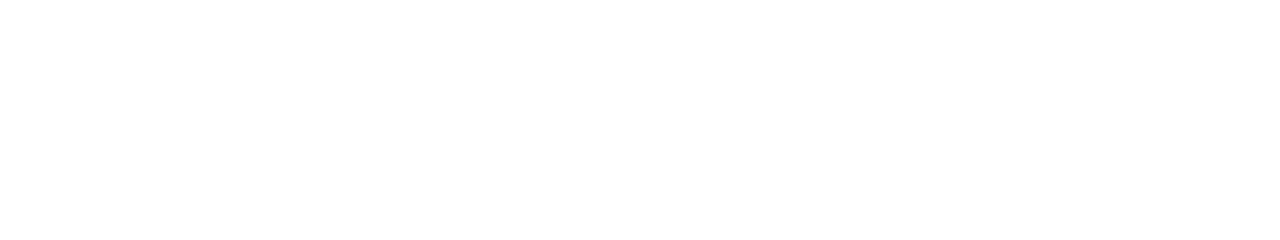
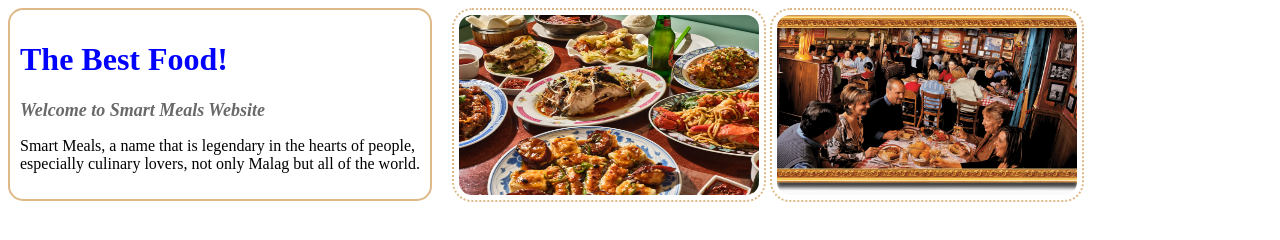
Before and after one commit to savanna-mora/restaurant-website, a plain HTML site: page index.html in a window 1280 px wide. Drawn offline with Linux system fonts and the light colour scheme.

Commit message:
add file

```diff
--- a/index.css
+++ b/index.css
@@ -0,0 +1,37 @@
+.texts{
+    background-color: transparent;
+    float: left;
+    margin-right: 20px;
+    border: 2px solid burlywood;
+    padding: 10px;
+    border-radius: 15px;
+}
+h1{
+    color: blue;
+    size-adjust: 20px;
+
+}
+h2{
+   font-style: italic;
+   font-size: 18px;
+   color: dimgray;
+   font: 200;
+}
+/* .img{
+    margin-top: 15px;
+    margin-left: 10px;
+
+} */
+.img2{
+    border-radius: 20px;
+    color: burlywood;
+    border: 2px dotted;
+    padding: 5px;
+
+}
+.img img{
+    border-radius: 20px;
+    border: 2px dotted;
+    padding: 5px;
+    color: burlywood;
+}
--- a/index.html
+++ b/index.html
@@ -13,6 +13,22 @@
 
 
     <!-- Component 2 -->
+    <div class="texts">
+        <h1> The Best Food!</h1>
+
+        <h2>Welcome to Smart Meals Website</h2>
+        <p>Smart Meals, a name that is legendary in the hearts of people,<br>
+           especially culinary lovers, not only Malag but all of the world.</p>
+    </div>
+    <div>
+        <div class="img">
+
+        <img src="img.png" width="300px" height="180px" alt="img_1">
+        <img src="img2.png" width="300px" height="180px" alt="img_2">
+    </div>
+</div>
+
+
 
 
     <!-- Component 3 -->
```
Also changed, not shown: img.png (added), img2.png (added).
